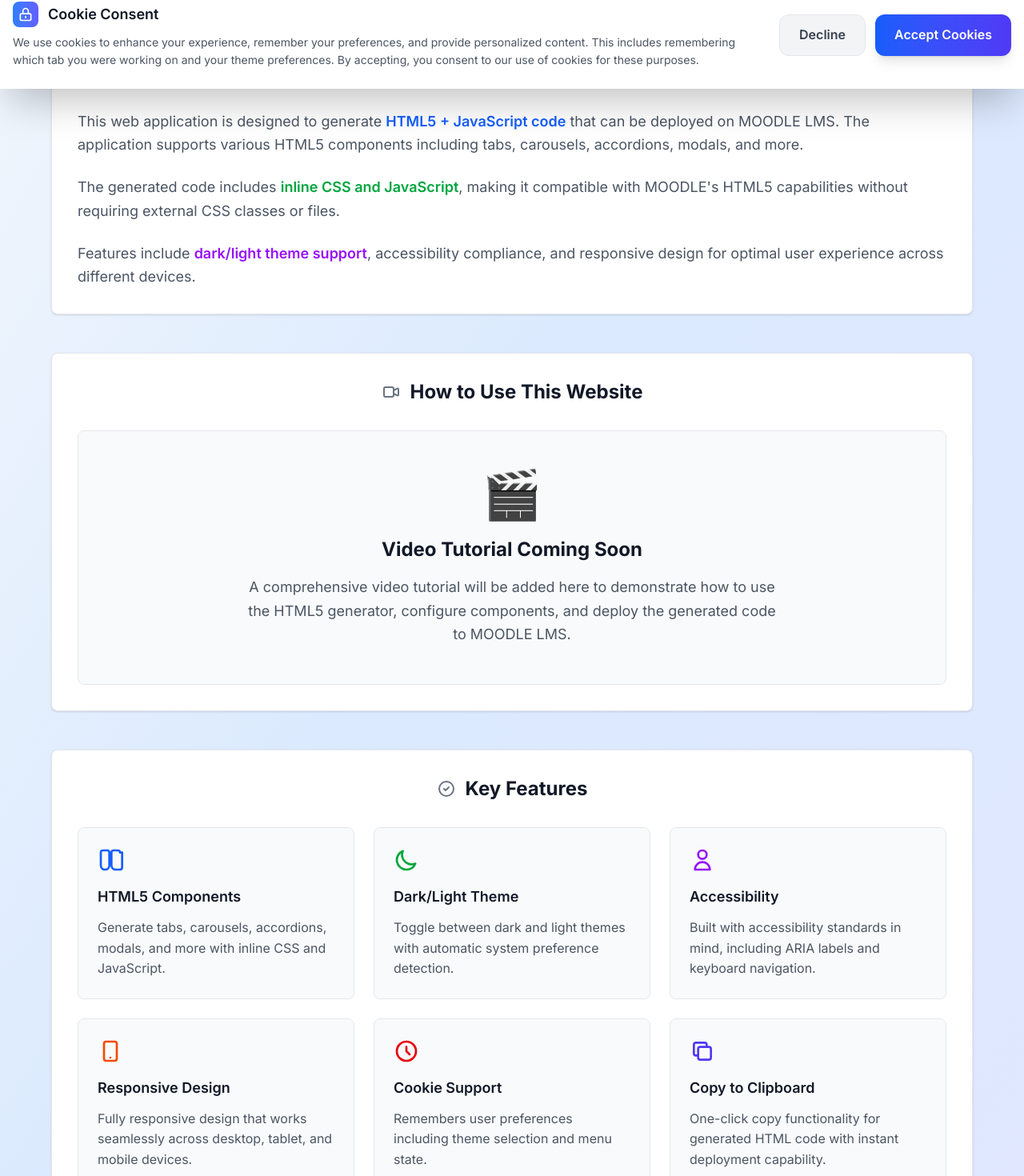
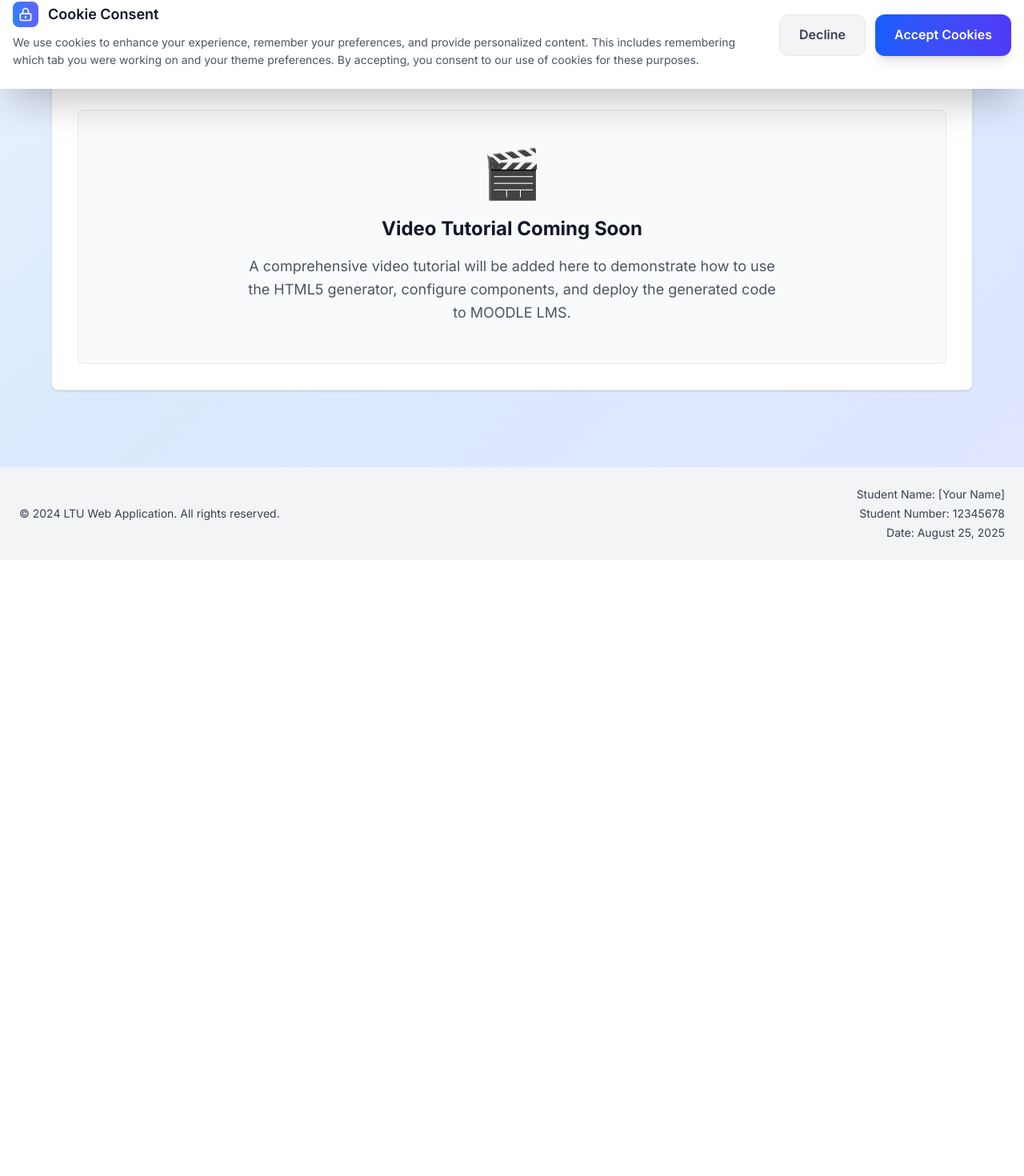
Before and after one commit to min261631/lms_assignment, a Next.js app: page /main_pages/about in a window 1280 px wide. Shown: the part 689-2159 px from the top of the page at 80% size. After the commit the page ends 1389 px from the top, so only its background shows below. Built offline with nearby package versions, Linux system fonts and the light colour scheme.

Commit message:
Enhance styling in globals.css with new text colors for various elements. Update Home, About, Coding Races, and Escape Room pages to improve text visibility and consistency across light and dark themes. Remove outdated project description and features list from About page.

```diff
--- a/app/globals.css
+++ b/app/globals.css
@@ -32,6 +32,26 @@ html:not(.dark) .text-gray-600 {
 
 html:not(.dark) .text-gray-700 {
   color: #374151 !important;
+}
+
+html:not(.dark) .text-black {
+  color: #000000 !important;
+}
+
+html:not(.dark) .text-green-800 {
+  color: #166534 !important;
+}
+
+html:not(.dark) .text-green-900 {
+  color: #14532d !important;
+}
+
+html:not(.dark) .text-blue-800 {
+  color: #1e40af !important;
+}
+
+html:not(.dark) .text-blue-900 {
+  color: #1e3a8a !important;
 }
 
 html:not(.dark) .border-gray-200 {
--- a/app/main_pages/about/page.tsx
+++ b/app/main_pages/about/page.tsx
@@ -67,30 +67,6 @@ export default function About() {
             </div>
           </div>
 
-          {/* Project Description */}
-          <div className="bg-white dark:bg-gray-800 rounded-lg shadow-sm border border-gray-200 dark:border-gray-700 p-8 mb-12 transition-colors duration-200">
-            <h2 className="text-2xl font-bold text-gray-900 dark:text-white mb-8 text-center flex items-center justify-center">
-              <svg className="w-6 h-6 mr-3 text-gray-500 dark:text-gray-400" fill="none" stroke="currentColor" viewBox="0 0 24 24">
-                <path strokeLinecap="round" strokeLinejoin="round" strokeWidth={2} d="M13 10V3L4 14h7v7l9-11h-7z" />
-              </svg>
-              Project Description
-            </h2>
-            <div className="space-y-6 text-lg text-gray-600 dark:text-gray-300 leading-relaxed">
-              <p>
-                This web application is designed to generate <span className="font-semibold text-blue-600 dark:text-blue-400">HTML5 + JavaScript code</span> that can be deployed on MOODLE LMS.
-                The application supports various HTML5 components including tabs, carousels, accordions, modals, and more.
-              </p>
-              <p>
-                The generated code includes <span className="font-semibold text-green-600 dark:text-green-400">inline CSS and JavaScript</span>, making it compatible with MOODLE&apos;s HTML5 capabilities
-                without requiring external CSS classes or files.
-              </p>
-              <p>
-                Features include <span className="font-semibold text-purple-600 dark:text-purple-400">dark/light theme support</span>, accessibility compliance, and responsive design for optimal
-                user experience across different devices.
-              </p>
-            </div>
-          </div>
-
           {/* Video Tutorial */}
           <div className="bg-white dark:bg-gray-800 rounded-lg shadow-sm border border-gray-200 dark:border-gray-700 p-8 mb-12 transition-colors duration-200">
             <h2 className="text-2xl font-bold text-gray-900 dark:text-white mb-8 text-center flex items-center justify-center">
@@ -111,96 +87,7 @@ export default function About() {
             </div>
           </div>
 
-          {/* Features List */}
-          <div className="bg-white dark:bg-gray-800 rounded-lg shadow-sm border border-gray-200 dark:border-gray-700 p-8 transition-colors duration-200">
-            <h2 className="text-2xl font-bold text-gray-900 dark:text-white mb-8 text-center flex items-center justify-center">
-              <svg className="w-6 h-6 mr-3 text-gray-500 dark:text-gray-400" fill="none" stroke="currentColor" viewBox="0 0 24 24">
-                <path strokeLinecap="round" strokeLinejoin="round" strokeWidth={2} d="M9 12l2 2 4-4m6 2a9 9 0 11-18 0 9 9 0 0118 0z" />
-              </svg>
-              Key Features
-            </h2>
-            <div className="grid md:grid-cols-2 lg:grid-cols-3 gap-6">
-              <div className="bg-gray-50 dark:bg-gray-700 rounded-lg p-6 border border-gray-200 dark:border-gray-600">
-                <div className="text-blue-600 dark:text-blue-400 mb-4">
-                  <svg className="w-8 h-8" fill="none" stroke="currentColor" viewBox="0 0 24 24">
-                    <path strokeLinecap="round" strokeLinejoin="round" strokeWidth={2} d="M7 21a4 4 0 01-4-4V5a2 2 0 012-2h4a2 2 0 012 2v12a4 4 0 01-4 4zM21 5a2 2 0 00-2-2h-4a2 2 0 00-2 2v12a4 4 0 004 4h4a2 2 0 002-2V5z" />
-                  </svg>
-                </div>
-                <h4 className="text-lg font-semibold text-gray-900 dark:text-white mb-3">
-                  HTML5 Components
-                </h4>
-                <p className="text-gray-600 dark:text-gray-300">
-                  Generate tabs, carousels, accordions, modals, and more with inline CSS and JavaScript.
-                </p>
-              </div>
-              <div className="bg-gray-50 dark:bg-gray-700 rounded-lg p-6 border border-gray-200 dark:border-gray-600">
-                <div className="text-green-600 dark:text-green-400 mb-4">
-                  <svg className="w-8 h-8" fill="none" stroke="currentColor" viewBox="0 0 24 24">
-                    <path strokeLinecap="round" strokeLinejoin="round" strokeWidth={2} d="M20.354 15.354A9 9 0 018.646 3.646 9.003 9.003 0 0012 21a9.003 9.003 0 008.354-5.646z" />
-                  </svg>
-                </div>
-                <h4 className="text-lg font-semibold text-gray-900 dark:text-white mb-3">
-                  Dark/Light Theme
-                </h4>
-                <p className="text-gray-600 dark:text-gray-300">
-                  Toggle between dark and light themes with automatic system preference detection.
-                </p>
-              </div>
-              <div className="bg-gray-50 dark:bg-gray-700 rounded-lg p-6 border border-gray-200 dark:border-gray-600">
-                <div className="text-purple-600 dark:text-purple-400 mb-4">
-                  <svg className="w-8 h-8" fill="none" stroke="currentColor" viewBox="0 0 24 24">
-                    <path strokeLinecap="round" strokeLinejoin="round" strokeWidth={2} d="M16 7a4 4 0 11-8 0 4 4 0 018 0zM12 14a7 7 0 00-7 7h14a7 7 0 00-7-7z" />
-                  </svg>
-                </div>
-                <h4 className="text-lg font-semibold text-gray-900 dark:text-white mb-3">
-                  Accessibility
-                </h4>
-                <p className="text-gray-600 dark:text-gray-300">
-                  Built with accessibility standards in mind, including ARIA labels and keyboard navigation.
-                </p>
-              </div>
-              <div className="bg-gray-50 dark:bg-gray-700 rounded-lg p-6 border border-gray-200 dark:border-gray-600">
-                <div className="text-orange-600 dark:text-orange-400 mb-4">
-                  <svg className="w-8 h-8" fill="none" stroke="currentColor" viewBox="0 0 24 24">
-                    <path strokeLinecap="round" strokeLinejoin="round" strokeWidth={2} d="M12 18h.01M8 21h8a2 2 0 002-2V5a2 2 0 00-2-2H8a2 2 0 00-2 2v14a2 2 0 002 2z" />
-                  </svg>
-                </div>
-                <h4 className="text-lg font-semibold text-gray-900 dark:text-white mb-3">
-                  Responsive Design
-                </h4>
-                <p className="text-gray-600 dark:text-gray-300">
-                  Fully responsive design that works seamlessly across desktop, tablet, and mobile devices.
-                </p>
-              </div>
-              <div className="bg-gray-50 dark:bg-gray-700 rounded-lg p-6 border border-gray-200 dark:border-gray-600">
-                <div className="text-red-600 dark:text-red-400 mb-4">
-                  <svg className="w-8 h-8" fill="none" stroke="currentColor" viewBox="0 0 24 24">
-                    <path strokeLinecap="round" strokeLinejoin="round" strokeWidth={2} d="M12 8v4l3 3m6-3a9 9 0 11-18 0 9 9 0 0118 0z" />
-                  </svg>
-                </div>
-                <h4 className="text-lg font-semibold text-gray-900 dark:text-white mb-3">
-                  Cookie Support
-                </h4>
-                <p className="text-gray-600 dark:text-gray-300">
-                  Remembers user preferences including theme selection and menu state.
-                </p>
-              </div>
-              <div className="bg-gray-50 dark:bg-gray-700 rounded-lg p-6 border border-gray-200 dark:border-gray-600">
-                <div className="text-indigo-600 dark:text-indigo-400 mb-4">
-                  <svg className="w-8 h-8" fill="none" stroke="currentColor" viewBox="0 0 24 24">
-                    <path strokeLinecap="round" strokeLinejoin="round" strokeWidth={2} d="M8 16H6a2 2 0 01-2-2V6a2 2 0 012-2h8a2 2 0 012 2v2m-6 12h8a2 2 0 002-2v-8a2 2 0 00-2-2h-8a2 2 0 00-2 2v8a2 2 0 002 2z" />
-                  </svg>
-                </div>
-                <h4 className="text-lg font-semibold text-gray-900 dark:text-white mb-3">
-                  Copy to Clipboard
-                </h4>
-                <p className="text-gray-600 dark:text-gray-300">
-                  One-click copy functionality for generated HTML code with instant deployment capability.
-                </p>
-              </div>
-            </div>
           </div>
-        </div>
       </div>
     </div>
   );
--- a/app/main_pages/coding-races/page.tsx
+++ b/app/main_pages/coding-races/page.tsx
@@ -2,20 +2,20 @@ export default function CodingRaces() {
   return (
     <div className="container mx-auto px-4 py-8">
       <div className="max-w-4xl mx-auto text-center">
-        <h1 className="text-4xl font-bold text-gray-800 mb-6">
+        <h1 className="text-4xl font-bold text-black dark:text-white mb-6">
           Coding Races
         </h1>
 
-        <div className="bg-white rounded-lg shadow-lg p-8">
+        <div className="bg-white dark:bg-gray-800 rounded-lg shadow-lg p-8">
           <div className="text-6xl mb-6">🏁</div>
-          <h2 className="text-2xl font-semibold text-green-600 mb-4">
+          <h2 className="text-2xl font-semibold text-green-800 dark:text-green-400 mb-4">
             Coming Soon
           </h2>
-          <p className="text-lg text-gray-700 mb-6">
+          <p className="text-lg text-black dark:text-gray-300 mb-6">
             This page is under development. Competitive programming challenges will be available here.
           </p>
-          <div className="bg-green-50 rounded-lg p-4">
-            <p className="text-sm text-green-700">
+          <div className="bg-green-50 dark:bg-green-900/20 rounded-lg p-4">
+            <p className="text-sm text-green-900 dark:text-green-300">
               This feature will provide competitive programming challenges where students
               can race against time and each other to solve coding problems efficiently.
             </p>
--- a/app/page.tsx
+++ b/app/page.tsx
@@ -1,3 +1,5 @@
+'use client';
+
 import Link from "next/link";
 
 export default function Home() {
@@ -7,21 +9,12 @@ export default function Home() {
         <div className="max-w-7xl mx-auto">
           {/* Hero Section */}
           <div className="text-center mb-20">
-            <div className="inline-flex items-center justify-center w-24 h-24 bg-gradient-to-r from-blue-600 to-indigo-600 rounded-3xl shadow-2xl mb-8">
-              <svg className="w-12 h-12 text-white" fill="none" stroke="currentColor" viewBox="0 0 24 24">
-                <path strokeLinecap="round" strokeLinejoin="round" strokeWidth={2} d="M13 10V3L4 14h7v7l9-11h-7z" />
-              </svg>
-            </div>
+
             <h1 className="text-6xl font-bold text-gray-900 dark:bg-gradient-to-r dark:from-white dark:via-blue-200 dark:to-indigo-200 dark:bg-clip-text dark:text-transparent mb-8">
               La Trobe University LMS
             </h1>
-            <p className="text-2xl text-gray-600 dark:text-gray-300 max-w-4xl mx-auto leading-relaxed">
-              Create enterprise-grade HTML5 components with inline CSS and JavaScript.
-              Designed for professional applications and seamless MOODLE LMS integration.
-            </p>
+
           </div>
-
-
 
           {/* Features Grid */}
           <div className="grid md:grid-cols-2 lg:grid-cols-4 gap-8 mb-20">
```
Also changed, not shown: app/main_pages/escape-room/page.tsx (+6 -6 lines).
